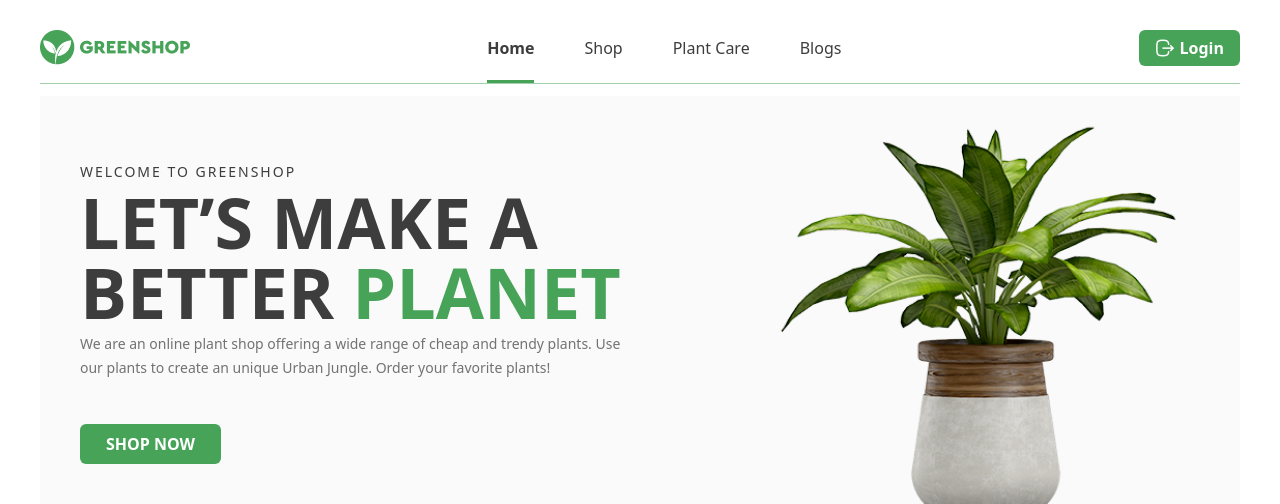
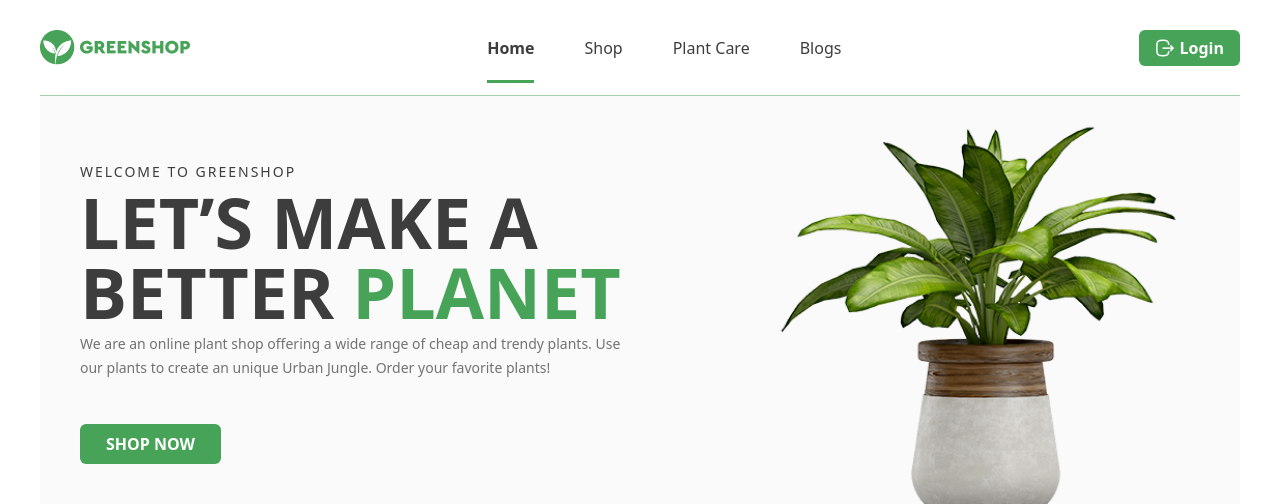
Before and after one commit to Dmytro-Shyn/Hillel-IT-school---Lesson-6, a plain HTML site: page index.html in a window 1280 px wide. Shown: the top 504 px of the page. Drawn offline with Linux system fonts and the light colour scheme.

Commit message:
Update header padding and button alignment styles

```diff
--- a/index.html
+++ b/index.html
@@ -11,9 +11,7 @@
     <header>
         <div class="wrapper">
             <div class="header">
-                <div class="header__logo">
-                    <div><a href="#"><img src="./images/logo.png" alt="logo"></a></div>
-                </div>
+                <a href="#"><img src="./images/logo.png" alt="logo"></a>
                 <nav>
                     <ul class="ul-list">
                         <li class="display_fl ul-list__item"><a href="#" class="item__link item__link--active">Home</a></li>
@@ -22,7 +20,7 @@
                         <li class="display_fl ul-list__item"><a href="#" class="item__link">Blogs</a></li>
                     </ul>
                 </nav>
-                <div class="header__button"><a class="button-login" href="./login.html"><img src="./images/login_icon.png" alt="icon login">Login</a></div>
+                <a class="button-login" href="./login.html"><img src="./images/login_icon.png" alt="icon login">Login</a>
             </div>
         </div>
     </header>
--- a/style/style.css
+++ b/style/style.css
@@ -47,8 +47,8 @@ a{
 .header{
     display: flex;
     justify-content: space-between;
-    margin-top: 30px;
-    margin-bottom: 12px;
+    padding-top: 30px;
+    padding-bottom: 12px;
     border-bottom: 0.3px solid #46A35880;
 }
 
@@ -82,6 +82,7 @@ a{
     padding: 8px 16px;
     border-radius: 6px;
     gap: 5px;
+    align-self: flex-start;
 }
 
 .hero-content {
```
Also changed, not shown: 2 other files.
